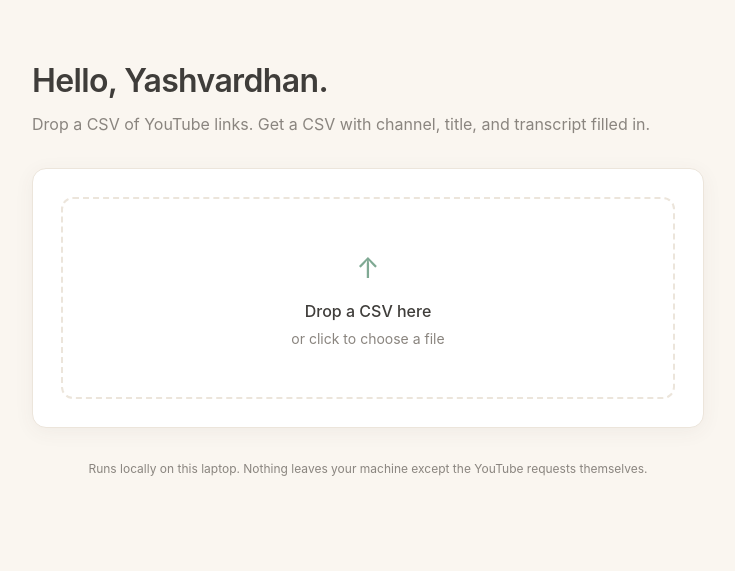
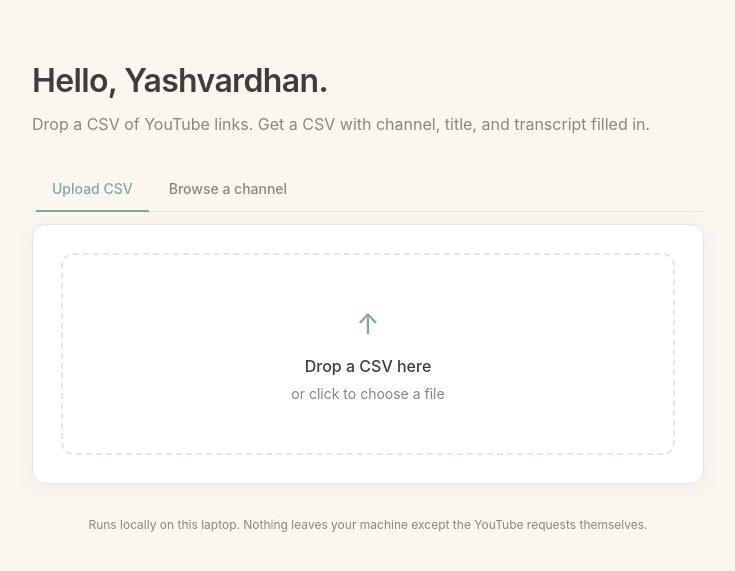
Before and after one commit to baibhab-m/yt-transcript-grabber, a Flask app: page / in a window 1280 px wide. Shown: the top 571 px of the page, without its empty margins (272-1007 px from the left). Run offline with Flask 3, Linux system fonts and the light colour scheme; some libraries are stand-ins or nearby versions.

Commit message:
Add channel browser: paste @handle, pick videos with thumbnails, transcribe
New tab next to CSV upload. Backend uses yt-dlp's flat-playlist extract
for fast channel listing (no per-video metadata fetches up front), then
reuses the existing transcript pipeline once videos are picked. Selecting
cards toggles a sage check overlay; Select all / search filter included.

- /channel POST: returns video_id, title, duration, views, thumbnail
- /start_from_ids POST: kicks off a transcript job from a list of IDs
- Pastel grid with rounded cards, 16:9 thumbs, duration pill on hover
- Two-tab UI keeps the original CSV upload flow untouched

Co-Authored-By: Claude Opus 4.7 (1M context) <noreply@anthropic.com>

```diff
--- a/app.py
+++ b/app.py
@@ -254,6 +254,88 @@ def download(job_id):
                      mimetype="text/csv")
 
 
+def _format_duration(secs) -> str:
+    if not secs: return ""
+    secs = int(secs)
+    h, rem = divmod(secs, 3600); m, s = divmod(rem, 60)
+    return f"{h}:{m:02d}:{s:02d}" if h else f"{m}:{s:02d}"
+
+
+def _format_views(n) -> str:
+    if not n: return ""
+    n = int(n)
+    if n >= 1_000_000: return f"{n/1_000_000:.1f}M views"
+    if n >= 1_000:     return f"{n/1_000:.1f}K views"
+    return f"{n} views"
+
+
+@app.route("/channel", methods=["POST"])
+def channel():
+    """Fetch a channel's video list (flat, fast)."""
+    data = request.get_json(force=True, silent=True) or {}
+    url = (data.get("url") or "").strip()
+    limit = int(data.get("limit") or 100)
+    if not url:
+        return jsonify({"error": "no channel URL"}), 400
+    # nudge plain handles like @lexfridman or channel handles
+    if url.startswith("@"):
+        url = f"https://www.youtube.com/{url}/videos"
+    elif "youtube.com" not in url and "youtu.be" not in url:
+        url = f"https://www.youtube.com/@{url.lstrip('@')}/videos"
+    # ensure /videos for channel pages so we get uploads
+    if "youtube.com/" in url and "/videos" not in url and "/playlist" not in url and "watch?" not in url:
+        url = url.rstrip("/") + "/videos"
+
+    opts = {"quiet": True, "no_warnings": True, "skip_download": True,
+            "extract_flat": "in_playlist", "playlistend": limit}
+    try:
+        with YoutubeDL(opts) as ydl:
+            info = ydl.extract_info(url, download=False)
+    except Exception as e:
+        return jsonify({"error": f"couldn't load channel: {type(e).__name__}: {e}"}), 400
+
+    entries = info.get("entries") or []
+    videos = []
+    for e in entries:
+        if not e: continue
+        vid = e.get("id")
+        if not vid or len(vid) != 11: continue
+        videos.append({
+            "video_id": vid,
+            "title": e.get("title") or "",
+            "duration": _format_duration(e.get("duration")),
+            "views": _format_views(e.get("view_count")),
+            "thumbnail": f"https://i.ytimg.com/vi/{vid}/mqdefault.jpg",
+        })
+    return jsonify({
+        "channel_title": info.get("channel") or info.get("uploader") or info.get("title") or "",
+        "channel_url": info.get("channel_url") or info.get("webpage_url") or url,
+        "count": len(videos),
+        "videos": videos,
+    })
+
+
+@app.route("/start_from_ids", methods=["POST"])
+def start_from_ids():
+    """Kick off a transcript job from a list of video IDs (no CSV upload)."""
+    data = request.get_json(force=True, silent=True) or {}
+    ids = [v for v in (data.get("video_ids") or []) if isinstance(v, str) and ID_RE.match(v)]
+    if not ids:
+        return jsonify({"error": "no valid video IDs"}), 400
+    df = pd.DataFrame({"youtube_link": [f"https://youtu.be/{v}" for v in ids]})
+
+    job_id = uuid.uuid4().hex[:12]
+    tmpdir = Path.home() / "Downloads" / "YouTubeTranscripts" / job_id
+    tmpdir.mkdir(parents=True, exist_ok=True)
+    JOBS[job_id] = {"status": "running", "done": 0, "total": len(df),
+                    "tmpdir": str(tmpdir), "log": [], "output": None,
+                    "started": datetime.now().isoformat(timespec="seconds"),
+                    "link_col": "youtube_link"}
+    threading.Thread(target=run_job, args=(job_id, df, "youtube_link"),
+                     daemon=True).start()
+    return jsonify({"job_id": job_id, "total": len(df)})
+
+
 @app.route("/columns", methods=["POST"])
 def columns():
     """Preview columns of an uploaded CSV without starting a job."""
--- a/static/app.js
+++ b/static/app.js
@@ -98,5 +98,130 @@ $("#restart-btn").addEventListener("click", () => {
   $("#bar-fill").style.width = "0%";
   $("#log").textContent = "";
   hide("progress"); hide("done"); hide("column");
-  show("upload");
+  // restore whichever tab is active
+  document.querySelectorAll(".tabpane").forEach(p => p.classList.add("hidden"));
+  const active = document.querySelector(".tab.active").dataset.tab;
+  document.querySelector(`.tabpane[data-tab="${active}"]`).classList.remove("hidden");
 });
+
+// ---------- tabs ----------
+document.querySelectorAll(".tab").forEach(btn => {
+  btn.addEventListener("click", () => {
+    document.querySelectorAll(".tab").forEach(b => b.classList.remove("active"));
+    btn.classList.add("active");
+    const which = btn.dataset.tab;
+    document.querySelectorAll(".tabpane").forEach(p => {
+      p.classList.toggle("hidden", p.dataset.tab !== which);
+    });
+  });
+});
+
+// ---------- channel browser ----------
+let loadedVideos = [];
+const selectedIds = new Set();
+
+$("#load-channel-btn").addEventListener("click", async () => {
+  const url = $("#channel-url").value.trim();
+  const limit = parseInt($("#channel-limit").value, 10) || 50;
+  if (!url) return;
+  const statusEl = $("#channel-status");
+  $("#load-channel-btn").disabled = true;
+  statusEl.textContent = "Loading channel... this can take 5-30 seconds for big channels.";
+  $("#channel-results").classList.add("hidden");
+
+  try {
+    const res = await fetch("/channel", {
+      method: "POST",
+      headers: { "Content-Type": "application/json" },
+      body: JSON.stringify({ url, limit }),
+    });
+    const r = await res.json();
+    $("#load-channel-btn").disabled = false;
+    if (r.error) { statusEl.textContent = "Error: " + r.error; return; }
+    loadedVideos = r.videos;
+    selectedIds.clear();
+    statusEl.textContent = `Loaded ${r.count} videos from ${r.channel_title || "channel"}.`;
+    renderGrid(loadedVideos);
+    $("#channel-results").classList.remove("hidden");
+    updateSelectionCount();
+  } catch (e) {
+    $("#load-channel-btn").disabled = false;
+    statusEl.textContent = "Network error: " + e.message;
+  }
+});
+
+function renderGrid(videos) {
+  const grid = $("#video-grid");
+  grid.innerHTML = "";
+  videos.forEach(v => {
+    const card = document.createElement("div");
+    card.className = "vcard" + (selectedIds.has(v.video_id) ? " selected" : "");
+    card.dataset.vid = v.video_id;
+    card.innerHTML = `
+      <div class="thumb" style="background-image:url('${v.thumbnail}')">
+        ${v.duration ? `<div class="duration">${v.duration}</div>` : ""}
+        <div class="check">✓</div>
+      </div>
+      <div class="meta">
+        <div class="vtitle">${escapeHtml(v.title)}</div>
+        <div class="vviews">${v.views || ""}</div>
+      </div>`;
+    card.addEventListener("click", () => toggle(v.video_id, card));
+    grid.appendChild(card);
+  });
+}
+
+function toggle(vid, card) {
+  if (selectedIds.has(vid)) { selectedIds.delete(vid); card.classList.remove("selected"); }
+  else { selectedIds.add(vid); card.classList.add("selected"); }
+  updateSelectionCount();
+}
+
+function updateSelectionCount() {
+  $("#selection-count").textContent = `${selectedIds.size} selected`;
+  $("#run-selection-btn").disabled = selectedIds.size === 0;
+}
+
+$("#filter-input").addEventListener("input", e => {
+  const q = e.target.value.toLowerCase();
+  const filtered = q ? loadedVideos.filter(v => v.title.toLowerCase().includes(q)) : loadedVideos;
+  renderGrid(filtered);
+});
+
+$("#select-all-btn").addEventListener("click", () => {
+  document.querySelectorAll(".vcard").forEach(c => {
+    selectedIds.add(c.dataset.vid);
+    c.classList.add("selected");
+  });
+  updateSelectionCount();
+});
+$("#clear-all-btn").addEventListener("click", () => {
+  selectedIds.clear();
+  document.querySelectorAll(".vcard.selected").forEach(c => c.classList.remove("selected"));
+  updateSelectionCount();
+});
+
+$("#run-selection-btn").addEventListener("click", async () => {
+  const ids = [...selectedIds];
+  if (!ids.length) return;
+  $("#run-selection-btn").disabled = true;
+  const res = await fetch("/start_from_ids", {
+    method: "POST",
+    headers: { "Content-Type": "application/json" },
+    body: JSON.stringify({ video_ids: ids }),
+  });
+  const r = await res.json();
+  $("#run-selection-btn").disabled = false;
+  if (r.error) { alert("Error: " + r.error); return; }
+  jobId = r.job_id;
+  document.querySelectorAll(".tabpane").forEach(p => p.classList.add("hidden"));
+  show("progress");
+  $("#progress-title").textContent = `Working on ${r.total} videos...`;
+  pollTimer = setInterval(poll, 700);
+});
+
+function escapeHtml(s) {
+  return String(s).replace(/[&<>"']/g, c => ({
+    "&": "&amp;", "<": "&lt;", ">": "&gt;", '"': "&quot;", "'": "&#39;"
+  }[c]));
+}
--- a/static/style.css
+++ b/static/style.css
@@ -191,6 +191,127 @@ code {
   font-size: 13px;
 }
 
+/* tabs */
+.tabs {
+  display: flex;
+  gap: 4px;
+  margin-bottom: 12px;
+  border-bottom: 1px solid var(--line);
+  padding: 0 4px;
+}
+.tab {
+  background: transparent;
+  border: none;
+  font: inherit;
+  font-size: 14px;
+  font-weight: 500;
+  color: var(--muted);
+  padding: 10px 16px;
+  cursor: pointer;
+  border-bottom: 2px solid transparent;
+  margin-bottom: -1px;
+  transition: color 0.15s ease, border-color 0.15s ease;
+}
+.tab:hover { color: var(--ink); }
+.tab.active {
+  color: var(--sage-deep);
+  border-bottom-color: var(--sage-deep);
+}
+
+/* text inputs */
+input[type="text"], input[type="number"] {
+  font: inherit;
+  font-size: 14px;
+  padding: 10px 12px;
+  background: #FCFAF6;
+  color: var(--ink);
+  border: 1px solid var(--line);
+  border-radius: 8px;
+  flex: 1;
+  min-width: 0;
+}
+input[type="text"]:focus, input[type="number"]:focus {
+  outline: 2px solid var(--sage); outline-offset: -1px;
+}
+
+/* video grid */
+.grid {
+  display: grid;
+  grid-template-columns: repeat(auto-fill, minmax(180px, 1fr));
+  gap: 14px;
+  max-height: 540px;
+  overflow-y: auto;
+  padding: 4px;
+}
+.vcard {
+  background: #FCFAF6;
+  border: 1px solid var(--line);
+  border-radius: 10px;
+  overflow: hidden;
+  cursor: pointer;
+  position: relative;
+  transition: transform 0.08s ease, border-color 0.15s ease, box-shadow 0.15s ease;
+}
+.vcard:hover {
+  border-color: var(--sage-deep);
+  box-shadow: 0 4px 14px rgba(80, 70, 60, 0.08);
+}
+.vcard.selected {
+  border-color: var(--sage-deep);
+  background: #F4FAF6;
+}
+.vcard .thumb {
+  width: 100%;
+  aspect-ratio: 16 / 9;
+  background: #EAE3D5 center/cover no-repeat;
+  position: relative;
+}
+.vcard .duration {
+  position: absolute;
+  right: 6px; bottom: 6px;
+  background: rgba(40, 35, 30, 0.78);
+  color: white;
+  padding: 1px 6px;
+  font-size: 11px;
+  border-radius: 4px;
+  font-variant-numeric: tabular-nums;
+}
+.vcard .check {
+  position: absolute;
+  top: 8px; left: 8px;
+  width: 22px; height: 22px;
+  border-radius: 50%;
+  background: rgba(255,255,255,0.92);
+  border: 1.5px solid var(--line);
+  display: flex; align-items: center; justify-content: center;
+  font-size: 13px; color: transparent;
+  font-weight: 700;
+  transition: all 0.12s ease;
+}
+.vcard.selected .check {
+  background: var(--sage-deep);
+  border-color: var(--sage-deep);
+  color: white;
+}
+.vcard .meta {
+  padding: 8px 10px 10px;
+}
+.vcard .vtitle {
+  font-size: 13px;
+  line-height: 1.35;
+  font-weight: 500;
+  color: var(--ink);
+  display: -webkit-box;
+  -webkit-line-clamp: 2;
+  -webkit-box-orient: vertical;
+  overflow: hidden;
+  margin-bottom: 4px;
+}
+.vcard .vviews {
+  font-size: 11px;
+  color: var(--muted);
+}
+
 .muted { color: var(--muted); font-size: 14px; }
 
 footer {
--- a/templates/index.html
+++ b/templates/index.html
@@ -14,7 +14,12 @@
     <p class="sub">Drop a CSV of YouTube links. Get a CSV with channel, title, and transcript filled in.</p>
   </header>
 
-  <section class="card" id="step-upload">
+  <div class="tabs">
+    <button class="tab active" data-tab="csv">Upload CSV</button>
+    <button class="tab" data-tab="channel">Browse a channel</button>
+  </div>
+
+  <section class="card tabpane" id="step-upload" data-tab="csv">
     <div id="drop" class="drop">
       <div class="drop-icon">↑</div>
       <div class="drop-title">Drop a CSV here</div>
@@ -22,6 +27,30 @@
       <input type="file" id="file" accept=".csv,text/csv" hidden>
     </div>
     <div id="file-info" class="file-info" hidden></div>
+  </section>
+
+  <section class="card tabpane hidden" id="step-channel" data-tab="channel">
+    <h2>Pick videos from a channel</h2>
+    <p class="muted" style="margin-top:-6px">Paste a channel URL, or just <code>@handle</code>.</p>
+    <div class="row">
+      <input id="channel-url" type="text" placeholder="@lexfridman or https://youtube.com/@hubermanlab" />
+      <input id="channel-limit" type="number" value="50" min="1" max="500" title="How many recent videos to load" style="max-width:90px" />
+      <button class="btn primary" id="load-channel-btn">Load videos</button>
+    </div>
+    <div id="channel-status" class="muted" style="margin-top:10px"></div>
+
+    <div id="channel-results" class="hidden" style="margin-top:20px">
+      <div class="row" style="margin-bottom:12px">
+        <input id="filter-input" type="text" placeholder="Filter by title..." style="flex:1" />
+        <button class="btn ghost" id="select-all-btn">Select all</button>
+        <button class="btn ghost" id="clear-all-btn">Clear</button>
+      </div>
+      <div class="grid" id="video-grid"></div>
+      <div class="row" style="margin-top:18px;justify-content:space-between">
+        <div class="muted" id="selection-count">0 selected</div>
+        <button class="btn primary" id="run-selection-btn" disabled>Get transcripts for selected</button>
+      </div>
+    </div>
   </section>
 
   <section class="card hidden" id="step-column">
```
Also changed, not shown: README.md.
